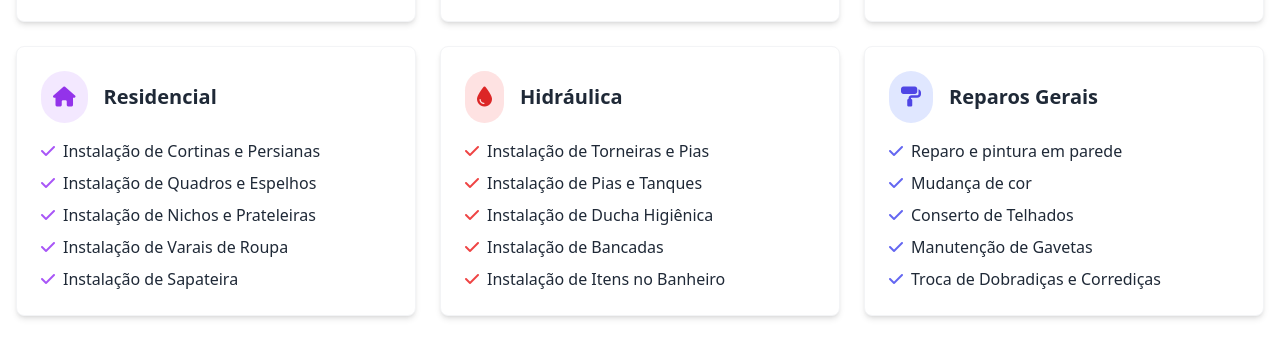
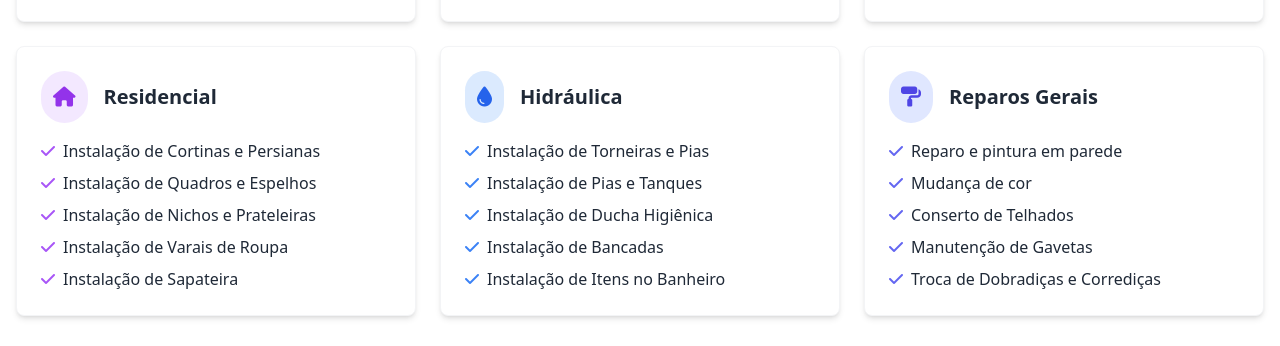
Before and after one commit to gabriellf2010/reparosgoiania, a plain HTML site: page index.html in a window 1280 px wide. Shown: the part 1206-1552 px from the top of the page. Drawn offline with nearby package versions, Linux system fonts and the light colour scheme.

Commit message:
Update index.html

```diff
--- a/index.html
+++ b/index.html
@@ -243,34 +243,35 @@ Conserto, instalação e manutenção com agilidade, confiança e preço justo.<
                <!-- Service Category 5 -->
 <div class="service-card bg-white p-6 rounded-lg shadow-md border border-gray-100 transition duration-300">
     <div class="flex items-center mb-4">
-                        <div class="bg-red-100 p-3 rounded-full mr-4">
-                            <i class="fas fa-tint text-red-600 text-xl"></i>
+        <div class="bg-blue-100 p-3 rounded-full mr-4">
+            <i class="fas fa-tint text-blue-600 text-xl"></i>
         </div>
         <h3 class="text-xl font-semibold text-gray-800">Hidráulica</h3>
     </div>
     <ul class="space-y-2">
         <li class="flex items-start">
-                            <i class="fas fa-check text-red-500 mt-1 mr-2"></i>
+            <i class="fas fa-check text-blue-500 mt-1 mr-2"></i>
             <span>Instalação de Torneiras e Pias</span>
         </li>
         <li class="flex items-start">
-                            <i class="fas fa-check text-red-500 mt-1 mr-2"></i>
+            <i class="fas fa-check text-blue-500 mt-1 mr-2"></i>
             <span>Instalação de Pias e Tanques</span>
         </li>
         <li class="flex items-start">
-                            <i class="fas fa-check text-red-500 mt-1 mr-2"></i>
+            <i class="fas fa-check text-blue-500 mt-1 mr-2"></i>
             <span>Instalação de Ducha Higiênica</span>
         </li>
         <li class="flex items-start">
-                            <i class="fas fa-check text-red-500 mt-1 mr-2"></i>
+            <i class="fas fa-check text-blue-500 mt-1 mr-2"></i>
             <span>Instalação de Bancadas</span>
         </li>
         <li class="flex items-start">
-                            <i class="fas fa-check text-red-500 mt-1 mr-2"></i>
+            <i class="fas fa-check text-blue-500 mt-1 mr-2"></i>
             <span>Instalação de Itens no Banheiro</span>
         </li>
     </ul>
 </div>
+
 
                 <!-- Service Category 6 -->
                 <div class="service-card bg-white p-6 rounded-lg shadow-md border border-gray-100 transition duration-300">
```
Lines whose indentation alone changed are shown as unchanged.
